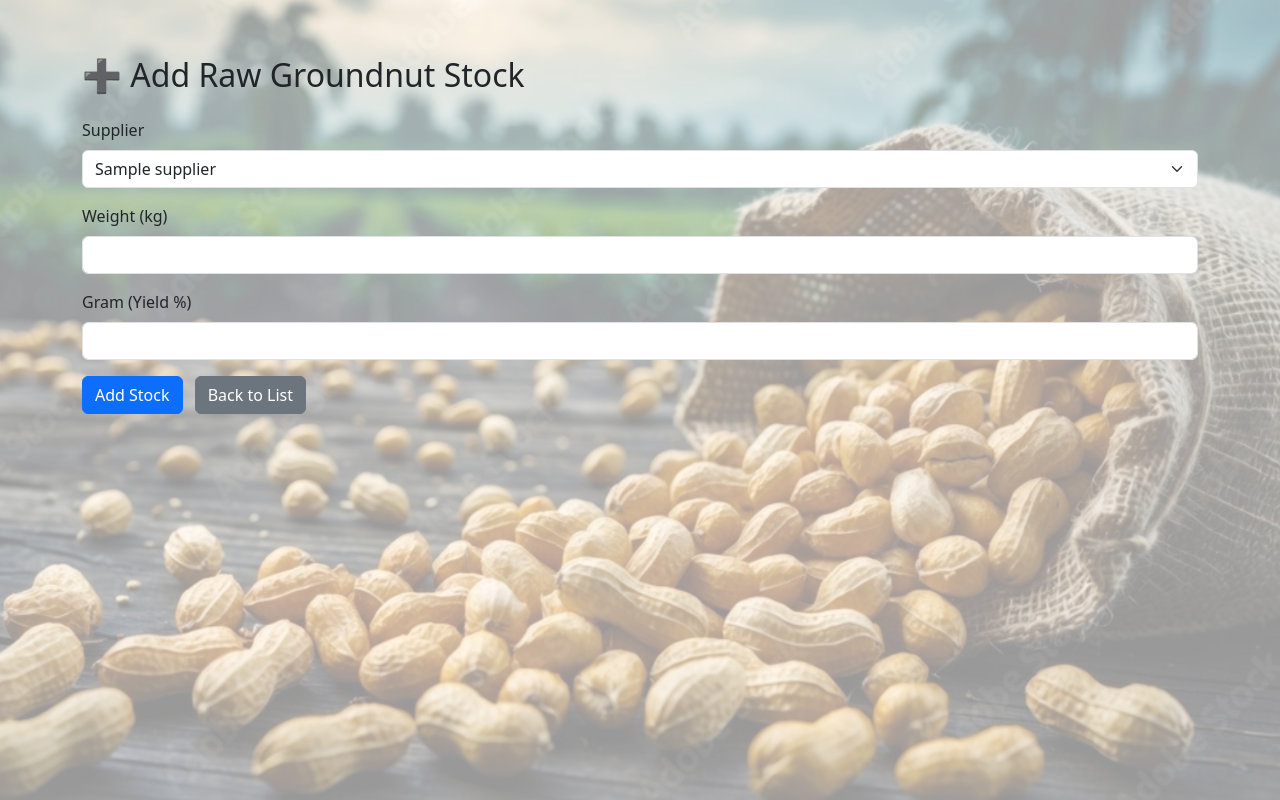
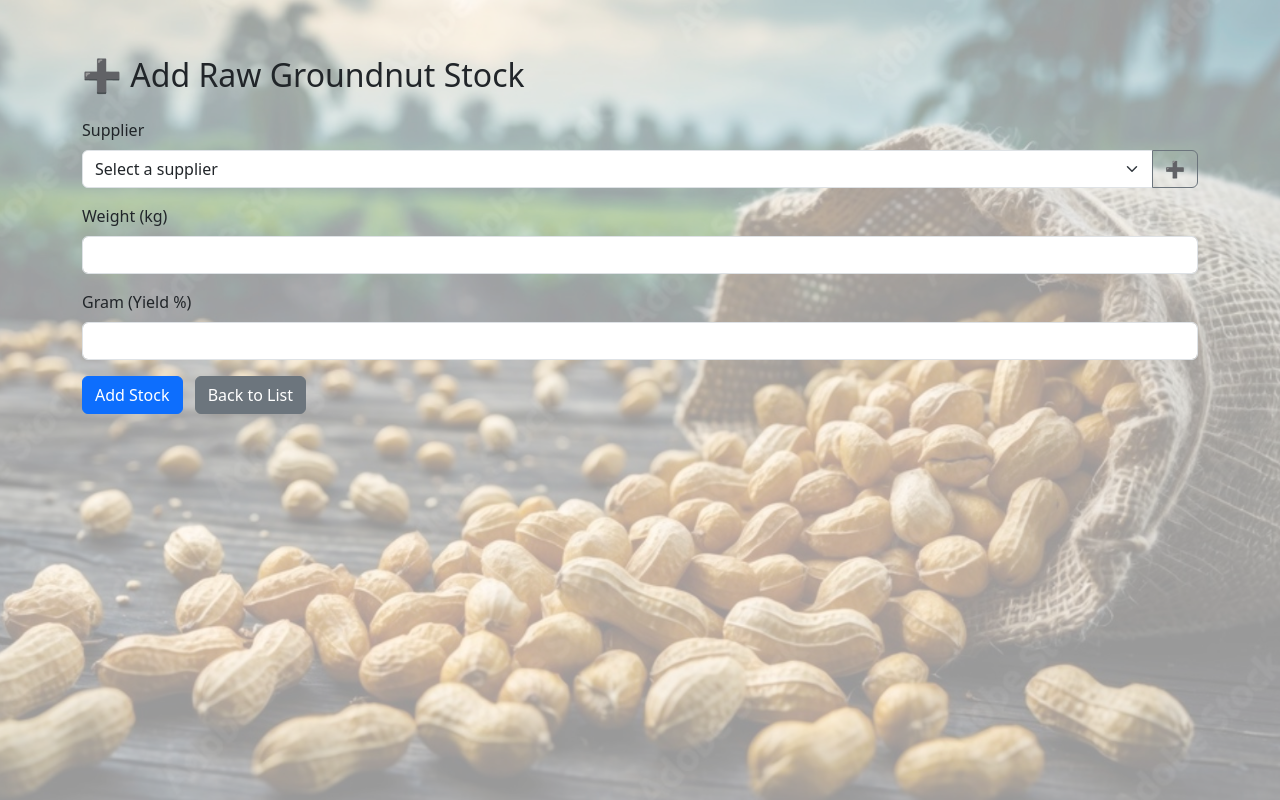
Before and after one commit to sathvik07/groundnut_mill, a Flask app: page /raw_stock/add in a window 1280 px wide. Shown: the part 56-856 px from the top of the page. Run offline with Flask 3, Linux system fonts and the light colour scheme; a user stored in the database is signed in; tables that the repository leaves empty hold one stand-in row (values such as "Sample post"); some libraries are stand-ins or nearby versions.

Commit message:
Add new Supplier in Raw stock

```diff
--- a/app/routes/supplier_routes.py
+++ b/app/routes/supplier_routes.py
@@ -45,7 +45,7 @@ def add_supplier():
             db.session.commit()
             flash("Supplier added successfully", "success")
             current_app.logger.info(f"Supplier added: {supplier.id} - {supplier.name}")
-            return redirect(url_for("supplier.list_suppliers"))
+            return redirect(url_for("raw_stock/list.html"))
 
         except SQLAlchemyError as e:
             db.session.rollback()
@@ -53,7 +53,7 @@ def add_supplier():
             current_app.logger.error(f"Error adding supplier: {e}")
             return render_template("suppliers/add.html"), 500
 
-    return render_template("suppliers/add.html")
+    return render_template("raw_stock/list.html")
 
 
 @supplier_bp.route("/edit/<int:supplier_id>", methods=["GET", "POST"])
--- a/app/templates/raw_stock/add.html
+++ b/app/templates/raw_stock/add.html
@@ -8,11 +8,15 @@
 <form method="POST" class="mt-4">
     <div class="mb-3">
         <label for="supplier_id" class="form-label">Supplier</label>
-        <select name="supplier_id" class="form-select" required>
-            {% for supplier in suppliers %}
-            <option value="{{ supplier.id }}">{{ supplier.name }}</option>
-            {% endfor %}
-        </select>
+        <div class="input-group">
+            <select name="supplier_id" id="supplier_id" class="form-select" required>
+                <option value="">Select a supplier</option>
+                {% for supplier in suppliers %}
+                <option value="{{ supplier.id }}">{{ supplier.name }}</option>
+                {% endfor %}
+            </select>
+            <a href="{{ url_for('supplier.add_supplier') }}" class="btn btn-outline-secondary" title="Add New Supplier">➕</a>
+        </div>
     </div>
 
     <div class="mb-3">
@@ -29,3 +33,18 @@
     <a href="{{ url_for('raw_stock.list_raw_stock') }}" class="btn btn-secondary ms-2">Back to List</a>
 </form>
 {% endblock %}
+
+{% block scripts %}
+<!-- Include Select2 JS and CSS -->
+<link href="https://cdn.jsdelivr.net/npm/select2@4.1.0-rc.0/dist/css/select2.min.css" rel="stylesheet" />
+<script src="https://cdn.jsdelivr.net/npm/select2@4.1.0-rc.0/dist/js/select2.min.js"></script>
+
+<script>
+    document.addEventListener("DOMContentLoaded", function () {
+        $('#supplier_id').select2({
+            placeholder: "Select a supplier",
+            allowClear: true
+        });
+    });
+</script>
+{% endblock %}
```
Also changed, not shown: 4 other files.
